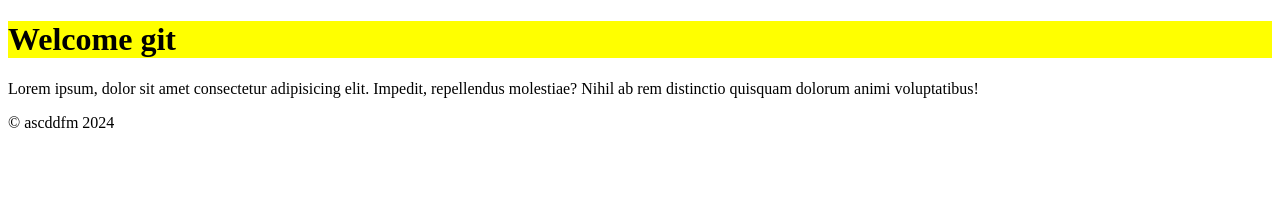
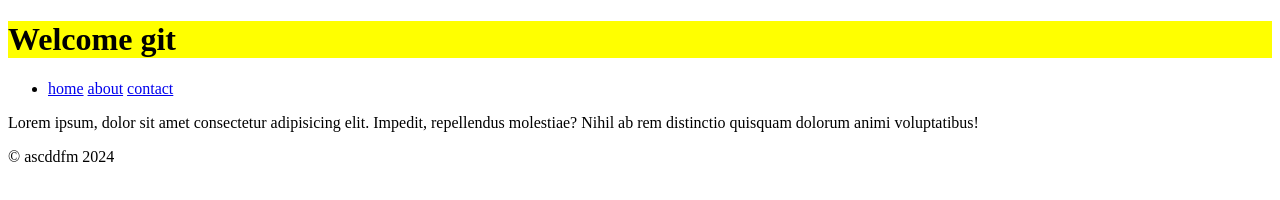
Before and after one commit to mustafo20072020/github, a plain HTML site: page index.html in a window 1280 px wide. Drawn offline with Linux system fonts and the light colour scheme.

Commit message:
added navbar

```diff
--- a/index.html
+++ b/index.html
@@ -9,6 +9,13 @@
 <body>
     <header>
         <h1>Welcome git</h1>
+        <nav>
+            <ul><li>
+                <a href="#">home</a>
+                <a href="#">about</a>
+                <a href="#">contact</a>
+            </li></ul>
+        </nav>
     </header>
     <div>
         <p>Lorem ipsum, dolor sit amet consectetur adipisicing elit. Impedit, repellendus molestiae? Nihil ab rem distinctio quisquam dolorum animi voluptatibus!</p>
```
